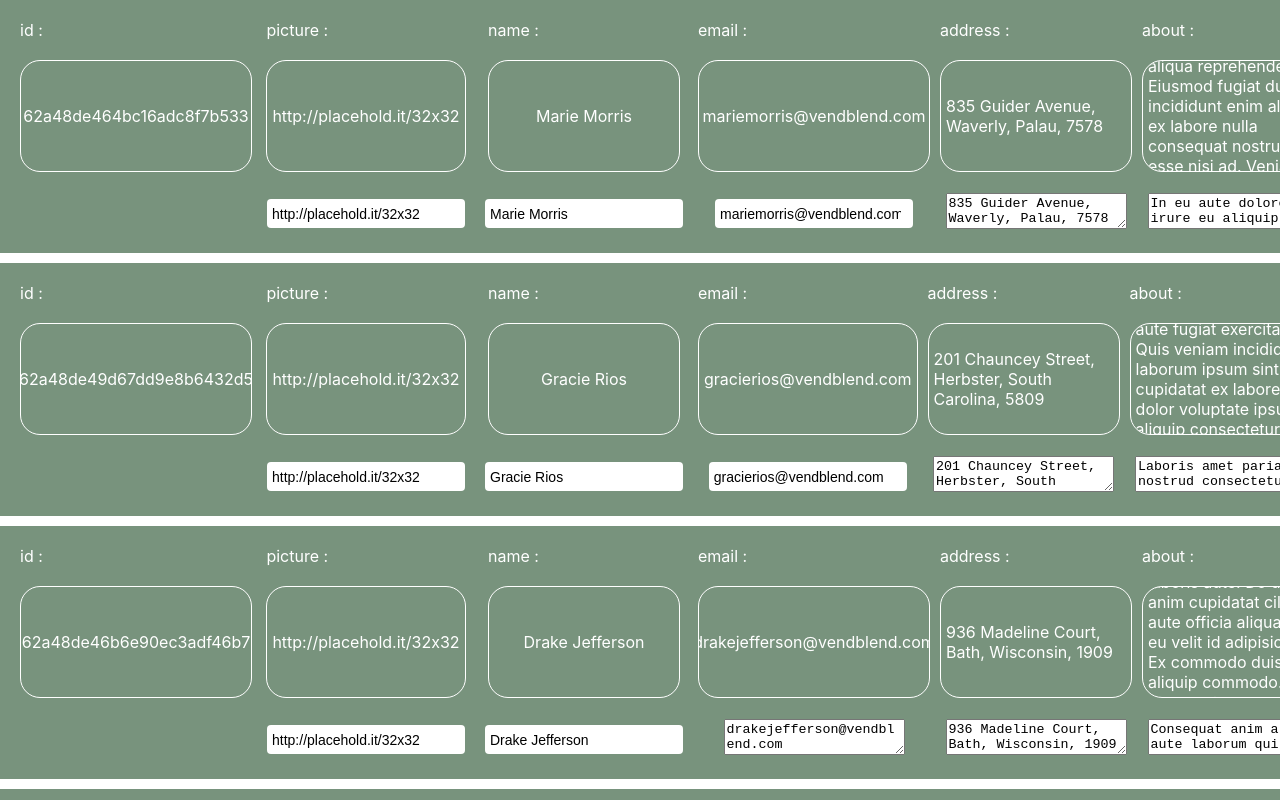
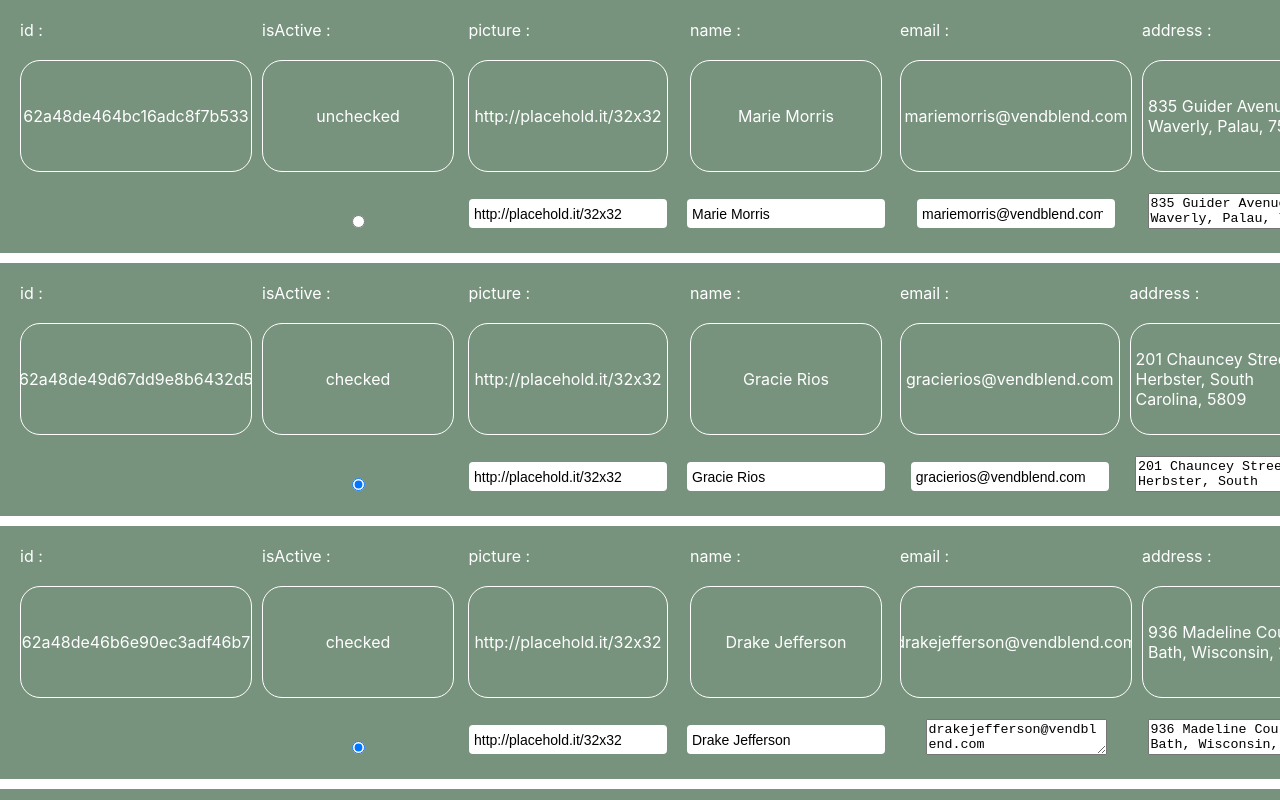
Before and after one commit to nemanja-jokic/fc-test, a React (Create React App) app: page / in a window 1280 px wide. Shown: the top 800 px of the page. Built offline with nearby package versions, Linux system fonts and the light colour scheme.

Commit message:
if value is boolean return true in checkIfValueIsJson funvtion

```diff
--- a/src/components/Group.tsx
+++ b/src/components/Group.tsx
@@ -16,7 +16,7 @@ function Group({ group, onChangeGroup, index } : GroupProps) {
             JSON.parse(value)
 
             // if it is JSON ignore
-            return false;
+            return typeof value === 'boolean' ? true : false
         }catch ( error ) {
             if(typeof value === 'object') return false;
 
```
